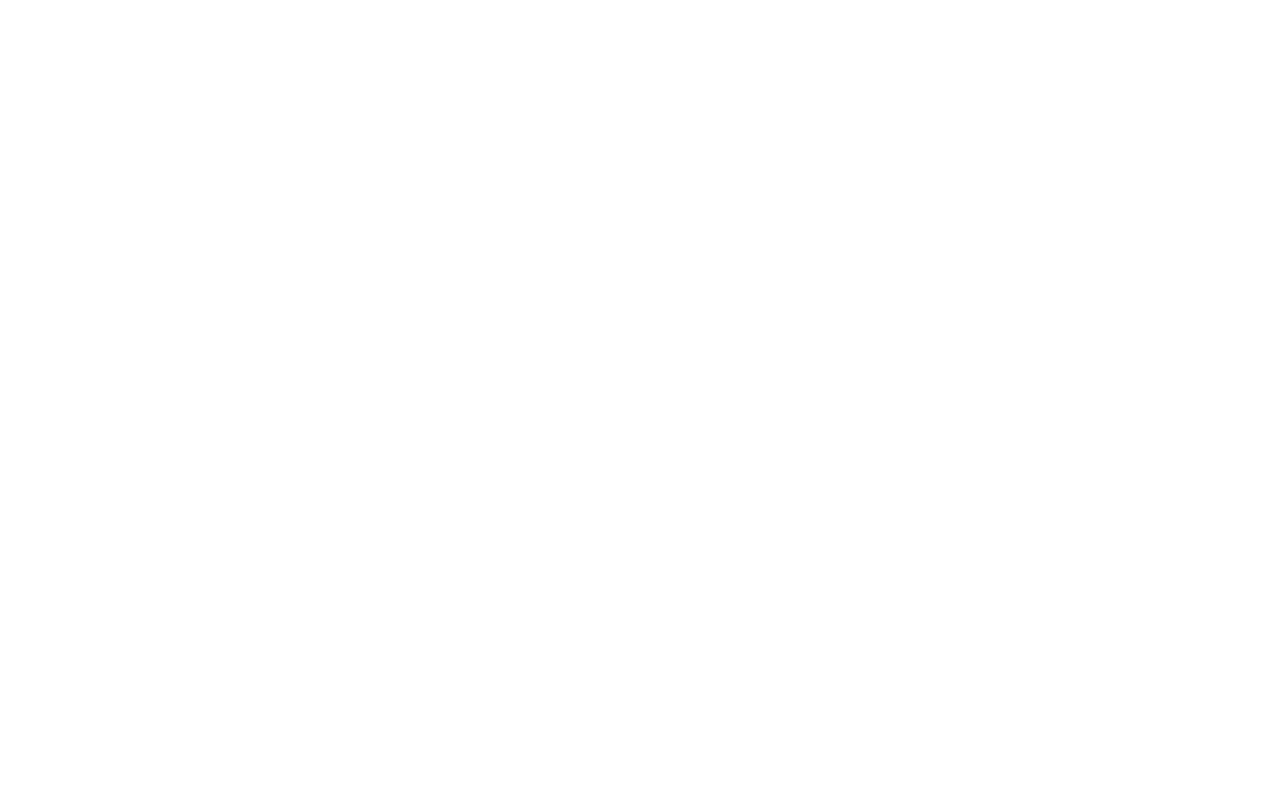
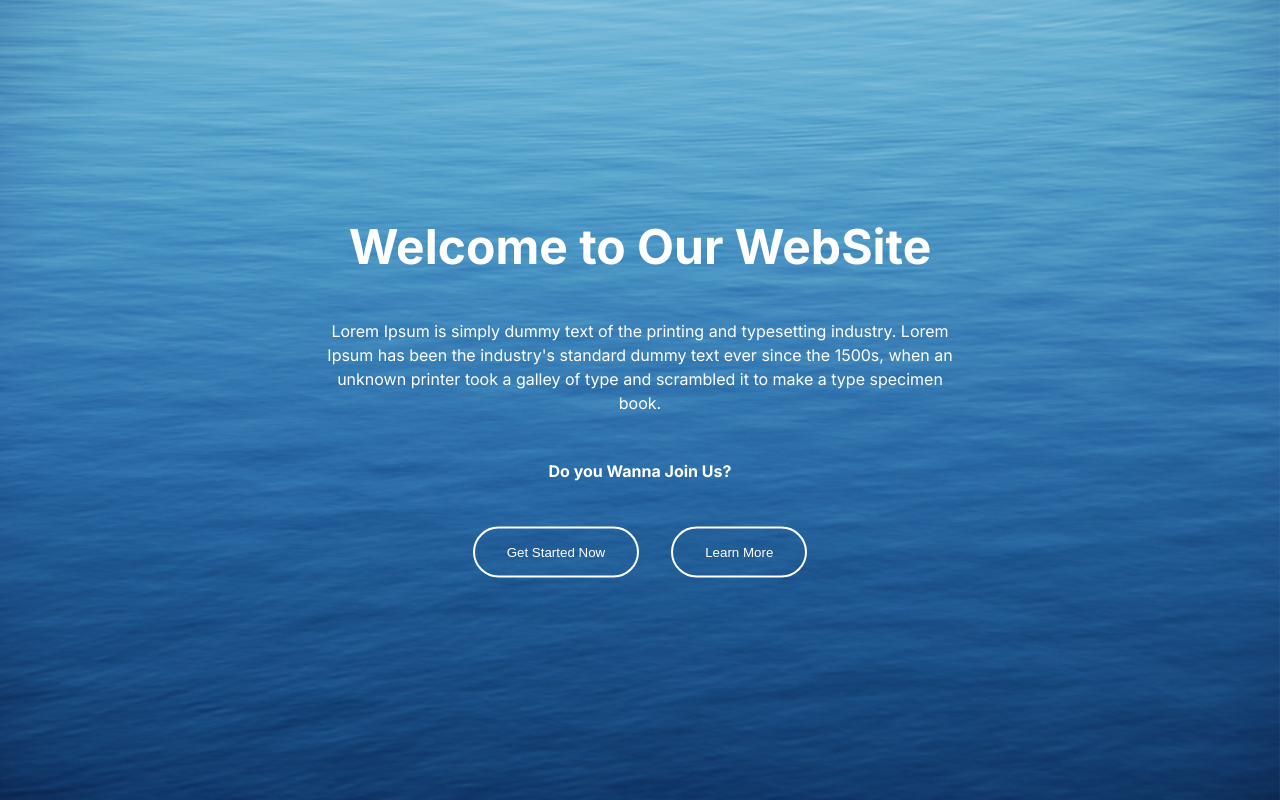
Before and after one commit to eehres/Join, a React (Create React App) app: page /welcome in a window 1280 px wide. Before the commit this address had no page. Built offline with nearby package versions, Linux system fonts and the light colour scheme.

Commit message:
미디어 쿼리 적용

```diff
--- a/src/App.js
+++ b/src/App.js
@@ -3,7 +3,7 @@ import { BrowserRouter, Routes, Route } from "react-router-dom";
 import Home from "./pages/Home";
 import Sign from "./pages/Sign";
 import { createGlobalStyle } from "styled-components";
-import Login from "./pages/Login";
+import Welcome from "./pages/Welcome";
 
 const GlobalStyle = createGlobalStyle`
   html, body, div, span, applet, object, iframe,
@@ -79,7 +79,7 @@ function App() {
       <GlobalStyle />
       <Routes>
         <Route path="/" element={<Home />} />
-        <Route path="/login" element={<Login />} />
+        <Route path="/welcome" element={<Welcome />} />
         <Route path="/sign" element={<Sign />} />
       </Routes>
     </BrowserRouter>
--- a/src/components/Left.jsx
+++ b/src/components/Left.jsx
@@ -21,28 +21,29 @@ const Image = styled.img`
   position: relative;
 
   @media ${({ theme }) => theme.device.tablet} {
+    height: 80vh;
     text-align: center;
   }
 
   @media ${({ theme }) => theme.device.mobile} {
+    height: 75vh;
     text-align: center;
   }
 `;
 
 const LeftInfo = styled.div`
-  width: 40%;
   display: flex;
   flex-direction: column;
   position: absolute;
   color: white;
+  padding: 5rem;
 
   @media ${({ theme }) => theme.device.tablet} {
-    width: 75%;
     text-align: center;
   }
 
   @media ${({ theme }) => theme.device.mobile} {
-    width: 80%;
+    padding: 2.5rem;
     text-align: center;
   }
 `;
@@ -52,11 +53,11 @@ const Title = styled.h1`
   margin-bottom: 1rem;
 
   @media ${({ theme }) => theme.device.tablet} {
-    font-size: 6rem;
+    font-size: 4.5rem;
   }
 
   @media ${({ theme }) => theme.device.mobile} {
-    font-size: 3rem;
+    font-size: 2.5rem;
   }
 `;
 
@@ -64,12 +65,12 @@ const Desc = styled.p`
   line-height: 1.4;
 
   @media ${({ theme }) => theme.device.tablet} {
-    font-size: 1.4rem;
+    font-size: 1.1rem;
     line-height: 1.8;
   }
 
   @media ${({ theme }) => theme.device.mobile} {
-    font-size: 0.7rem;
+    font-size: 0.5rem;
     line-height: 1.6;
   }
 `;
--- a/src/pages/Home.jsx
+++ b/src/pages/Home.jsx
@@ -24,10 +24,14 @@ const Right = styled.div`
     width: 100%;
     padding: 5rem;
   }
+
+  @media ${({ theme }) => theme.device.mobile} {
+    padding: 2rem;
+  }
 `;
 
 const RightWrap = styled.div`
-  width: 60%;
+  width: 65%;
   display: flex;
   flex-direction: column;
   justify-content: center;
@@ -36,15 +40,36 @@ const RightWrap = styled.div`
   @media ${({ theme }) => theme.device.tablet} {
     width: 80%;
   }
+
+  @media ${({ theme }) => theme.device.mobile} {
+    width: 90%;
+  }
 `;
 
 const SubTitle = styled.h2`
   font-size: 3rem;
   margin-bottom: 1rem;
+
+  @media ${({ theme }) => theme.device.tablet} {
+    font-size: 3.5rem;
+  }
+
+  @media ${({ theme }) => theme.device.mobile} {
+    font-size: 1.8rem;
+  }
 `;
 
 const SubDesc = styled.p`
   margin-bottom: 2rem;
+
+  @media ${({ theme }) => theme.device.tablet} {
+    font-size: 1.2rem;
+  }
+
+  @media ${({ theme }) => theme.device.mobile} {
+    font-size: 0.8rem;
+    margin-bottom: 1rem;
+  }
 `;
 
 const InputWrap = styled.form`
@@ -64,6 +89,10 @@ const Input = styled.input`
   &:nth-child(2) {
     margin-bottom: 1.7rem;
   }
+
+  @media ${({ theme }) => theme.device.mobile} {
+    font-size: 0.5rem;
+  }
 `;
 
 const LoginBtn = styled.button`
@@ -73,12 +102,24 @@ const LoginBtn = styled.button`
   margin-bottom: 2rem;
   cursor: pointer;
   background-color: #f3f0f0;
+
+  @media ${({ theme }) => theme.device.mobile} {
+    font-size: 0.5rem;
+  }
 `;
 
 const SignDesc = styled.p`
   width: 100%;
   text-align: center;
   cursor: pointer;
+
+  @media ${({ theme }) => theme.device.tablet} {
+    font-size: 1.2rem;
+  }
+
+  @media ${({ theme }) => theme.device.mobile} {
+    font-size: 0.8rem;
+  }
 `;
 
 function Home() {
--- a/src/pages/Login.jsx
+++ /dev/null
@@ -1,76 +0,0 @@
-import bg from "../assets/images/bg.jpg";
-import styled from "styled-components";
-
-const Image = styled.img`
-  width: 100%;
-  height: 100vh;
-  position: fixed;
-`;
-
-const Wrapper = styled.div`
-  position: absolute;
-  left: 50%;
-  transform: translate(-50%, 50%);
-  display: flex;
-  gap: 3rem;
-  flex-direction: column;
-  justify-content: center;
-  align-items: center;
-  text-align: center;
-  color: white;
-`;
-
-const Title = styled.h1`
-  font-size: 3rem;
-  font-weight: 700;
-`;
-
-const Desc = styled.p`
-  text-align: center;
-  font-size: 1rem;
-  line-height: 1.5;
-  text-align: center;
-`;
-
-const Join = styled.p`
-  font-weight: 700;
-`;
-
-const BtnWrapper = styled.div``;
-
-const Button = styled.button`
-  padding: 1rem 2rem;
-  border-radius: 200px;
-  background: transparent;
-  border: 2px solid white;
-  margin: 0 1rem;
-  color: white;
-  &:hover {
-    background: white;
-    color: #1b4d82;
-  }
-`;
-
-function Login() {
-  return (
-    <>
-      <Image src={bg} alt="배경이미지" />
-      <Wrapper>
-        <Title>Welcome to Our WebSite</Title>
-        <Desc>
-          Lorem Ipsum is simply dummy text of the printing and typesetting
-          industry. Lorem Ipsum has been the industry's standard dummy text ever
-          since the 1500s, when an unknown printer took a galley of type and
-          scrambled it to make a type specimen book.
-        </Desc>
-        <Join>Do you Wanna Join Us?</Join>
-        <BtnWrapper>
-          <Button>Get Started Now</Button>
-          <Button>Learn More</Button>
-        </BtnWrapper>
-      </Wrapper>
-    </>
-  );
-}
-
-export default Login;
--- a/src/pages/Sign.jsx
+++ b/src/pages/Sign.jsx
@@ -2,15 +2,20 @@
 
 import React from "react";
 import Left from "../components/Left";
-import styled from "styled-components";
+import styled, { ThemeProvider } from "styled-components";
 import { RiKakaoTalkFill } from "react-icons/ri";
 import { AiFillGoogleCircle } from "react-icons/ai";
 import { useForm } from "react-hook-form";
+import theme from "../theme";
 
 const Container = styled.div`
   width: 100%;
   height: 100vh;
   display: flex;
+
+  @media ${({ theme }) => theme.device.tablet} {
+    flex-direction: column;
+  }
 `;
 
 const Right = styled.div`
@@ -19,6 +24,11 @@ const Right = styled.div`
   flex-direction: column;
   justify-content: center;
   align-items: center;
+
+  @media ${({ theme }) => theme.device.tablet} {
+    width: 100%;
+    padding: 4rem;
+  }
 `;
 
 const RightWrap = styled.div`
@@ -27,15 +37,40 @@ const RightWrap = styled.div`
   flex-direction: column;
   justify-content: center;
   align-items: center;
+
+  @media ${({ theme }) => theme.device.tablet} {
+    width: 80%;
+  }
+
+  @media ${({ theme }) => theme.device.mobile} {
+    width: 120%;
+  }
 `;
 
 const SubTitle = styled.h2`
   font-size: 3rem;
   margin-bottom: 1rem;
+
+  @media ${({ theme }) => theme.device.tablet} {
+    font-size: 3.5rem;
+  }
+
+  @media ${({ theme }) => theme.device.mobile} {
+    font-size: 1.8rem;
+  }
 `;
 
 const SubDesc = styled.p`
   margin-bottom: 2rem;
+
+  @media ${({ theme }) => theme.device.tablet} {
+    font-size: 1.2rem;
+  }
+
+  @media ${({ theme }) => theme.device.mobile} {
+    font-size: 0.8rem;
+    margin-bottom: 1rem;
+  }
 `;
 
 const InputWrap = styled.form`
@@ -51,6 +86,10 @@ const Input = styled.input`
   border: none;
   background-color: #f3f0f0;
   padding: 0.5rem;
+
+  @media ${({ theme }) => theme.device.mobile} {
+    font-size: 0.5rem;
+  }
 `;
 
 const Error = styled.p`
@@ -66,6 +105,10 @@ const LoginBtn = styled.button`
   margin-bottom: 2rem;
   cursor: pointer;
   background-color: #f3f0f0;
+
+  @media ${({ theme }) => theme.device.mobile} {
+    font-size: 0.5rem;
+  }
 `;
 
 const SignDesc = styled.p`
@@ -75,14 +118,31 @@ const SignDesc = styled.p`
   justify-content: space-between;
   align-items: center;
   cursor: pointer;
+  text-align: center;
 
   &::before,
   &::after {
     content: "";
     display: block;
-    width: 80px;
+    width: 6rem;
     height: 1px;
     background: black;
+  }
+
+  @media ${({ theme }) => theme.device.tablet} {
+    font-size: 1.2rem;
+    &::before,
+    &::after {
+      width: 8rem;
+    }
+  }
+
+  @media ${({ theme }) => theme.device.mobile} {
+    font-size: 0.8rem;
+    &::before,
+    &::after {
+      width: 3.5rem;
+    }
   }
 `;
 
@@ -91,9 +151,22 @@ const Icons = styled.div`
   display: flex;
   align-items: center;
   justify-content: center;
+  cursor: pointer;
   svg {
     font-size: 4rem;
     padding: 10px;
+  }
+
+  @media ${({ theme }) => theme.device.tablet} {
+    svg {
+      font-size: 4.5rem;
+    }
+  }
+
+  @media ${({ theme }) => theme.device.mobile} {
+    svg {
+      font-size: 3.5rem;
+    }
   }
 `;
 
@@ -111,6 +184,7 @@ function Sign() {
 
   return (
     <>
+      <ThemeProvider theme={theme}>
         <Container>
           <Left />
           <Right>
@@ -215,6 +289,7 @@ function Sign() {
             </RightWrap>
           </Right>
         </Container>
+      </ThemeProvider>
     </>
   );
 }
--- /dev/null
+++ b/src/pages/Welcome.jsx
@@ -0,0 +1,103 @@
+import bg from "../assets/images/bg.jpg";
+import styled, { ThemeProvider } from "styled-components";
+import theme from "../theme";
+
+const Image = styled.img`
+  width: 100%;
+  height: 100vh;
+  position: fixed;
+  object-fit: cover;
+`;
+
+const Wrapper = styled.div`
+  position: absolute;
+  left: 50%;
+  top: 50%;
+  transform: translate(-50%, -50%);
+  display: flex;
+  gap: 3rem;
+  flex-direction: column;
+  justify-content: center;
+  align-items: center;
+  text-align: center;
+  color: white;
+
+  @media ${({ theme }) => theme.device.tablet} {
+    width: 80%;
+    gap: 2rem;
+  }
+`;
+
+const Title = styled.h1`
+  font-size: 3rem;
+  font-weight: 700;
+
+  @media ${({ theme }) => theme.device.mobile} {
+    font-size: 2rem;
+  }
+`;
+
+const Desc = styled.p`
+  text-align: center;
+  font-size: 1rem;
+  line-height: 1.5;
+  text-align: center;
+
+  @media ${({ theme }) => theme.device.mobile} {
+    font-size: 0.7rem;
+  }
+`;
+
+const Join = styled.p`
+  font-weight: 700;
+`;
+
+const BtnWrapper = styled.div`
+  @media ${({ theme }) => theme.device.mobile} {
+    display: flex;
+  }
+`;
+
+const Button = styled.button`
+  padding: 1rem 2rem;
+  border-radius: 200px;
+  background: transparent;
+  border: 2px solid white;
+  margin: 0 1rem;
+  color: white;
+  &:hover {
+    background: white;
+    color: #1b4d82;
+  }
+
+  @media ${({ theme }) => theme.device.mobile} {
+    padding: 0.7rem 1rem;
+    margin: 0 0.5rem;
+  }
+`;
+
+function Welcome() {
+  return (
+    <>
+      <ThemeProvider theme={theme}>
+        <Image src={bg} alt="배경이미지" />
+        <Wrapper>
+          <Title>Welcome to Our WebSite</Title>
+          <Desc>
+            Lorem Ipsum is simply dummy text of the printing and typesetting
+            industry. Lorem Ipsum has been the industry's standard dummy text
+            ever since the 1500s, when an unknown printer took a galley of type
+            and scrambled it to make a type specimen book.
+          </Desc>
+          <Join>Do you Wanna Join Us?</Join>
+          <BtnWrapper>
+            <Button>Get Started Now</Button>
+            <Button>Learn More</Button>
+          </BtnWrapper>
+        </Wrapper>
+      </ThemeProvider>
+    </>
+  );
+}
+
+export default Welcome;
```
Lines whose indentation alone changed are shown as unchanged.
